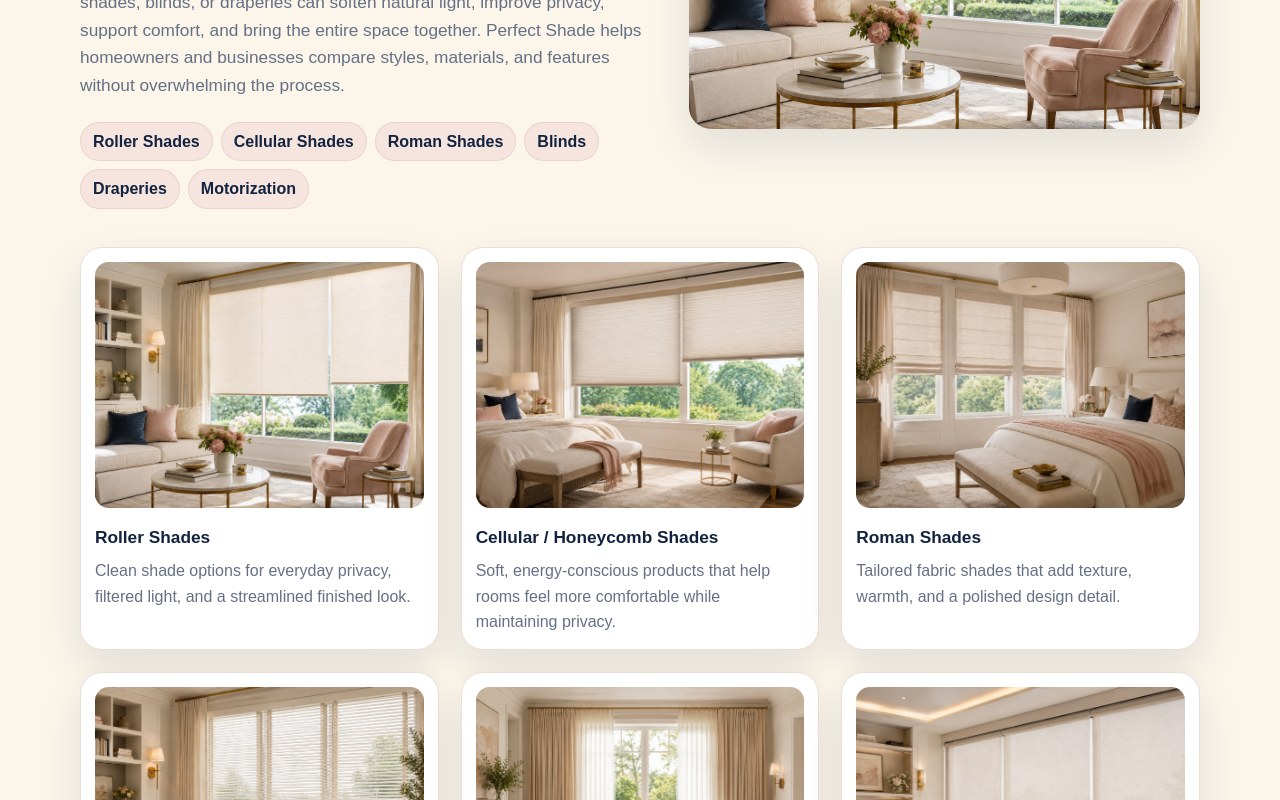
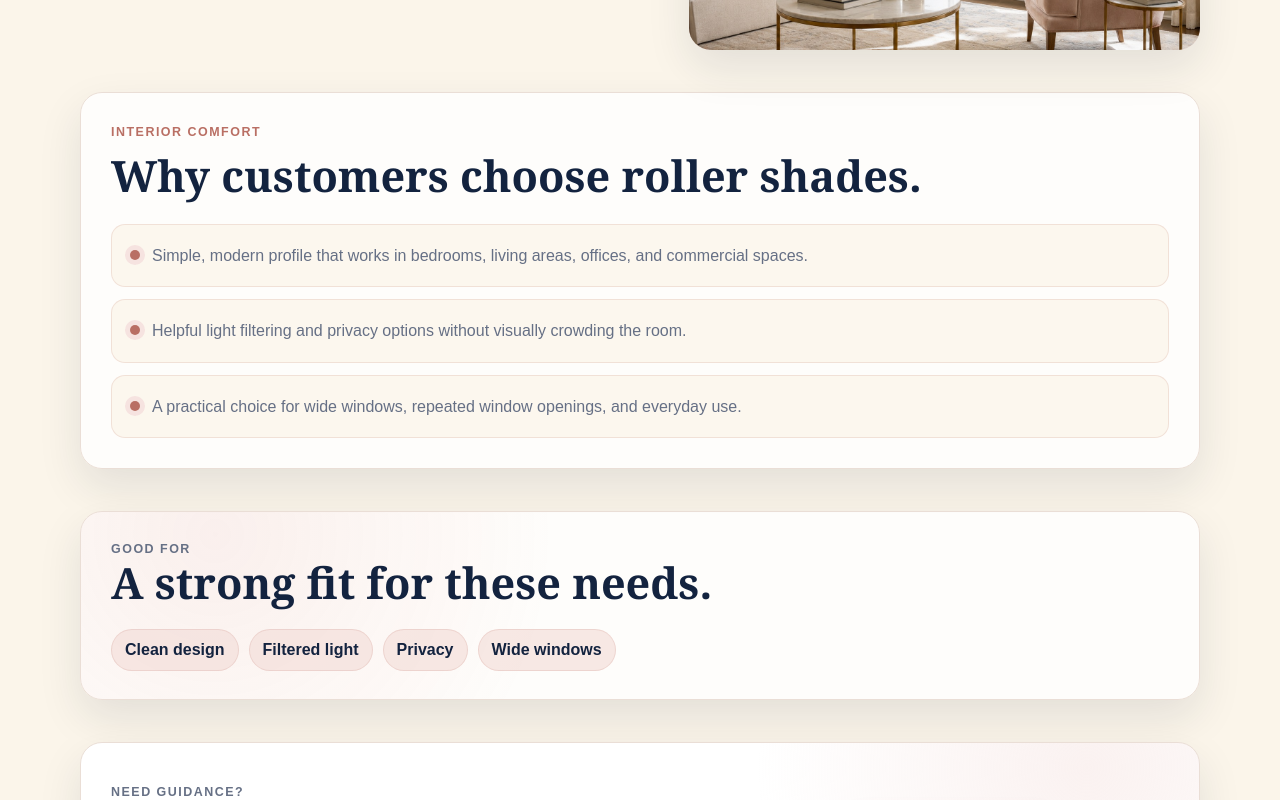
Before and after one commit to unifiedtechworks/GetYourPerfectShade, a Next.js app: page /gallery/window-coverings in a window 1280 px wide. Shown: the part 560-1360 px from the top of the page. Built offline with nearby package versions, Linux system fonts and the light colour scheme.

Commit message:
Focus product detail pages

```diff
--- a/app/gallery/window-coverings/page.tsx
+++ b/app/gallery/window-coverings/page.tsx
@@ -1,4 +1,5 @@
 import type { Metadata } from "next";
+import { Suspense } from "react";
 import { ProductDetailPage } from "@/components/ProductDetailPage";
 import { services } from "@/data/services";
 
@@ -9,5 +10,9 @@ export const metadata: Metadata = {
 };
 
 export default function WindowCoveringProductsPage() {
-  return <ProductDetailPage service={services[0]} />;
+  return (
+    <Suspense fallback={null}>
+      <ProductDetailPage service={services[0]} />
+    </Suspense>
+  );
 }
--- a/components/ProductDetailPage.module.css
+++ b/components/ProductDetailPage.module.css
@@ -47,8 +47,7 @@
   padding: 6px 12px;
 }
 
-.featureImage,
-.projectImage {
+.featureImage {
   position: relative;
   overflow: hidden;
   border-radius: var(--radius-lg);
@@ -60,53 +59,18 @@
   box-shadow: var(--shadow-card);
 }
 
-.projectImage {
-  aspect-ratio: 4 / 3;
-  border-radius: var(--radius-md);
-}
-
 .image {
   object-fit: cover;
   object-position: center;
   transition: transform 260ms ease;
 }
 
-.grid {
-  display: grid;
-  grid-template-columns: repeat(3, 1fr);
-  gap: 22px;
-}
-
-.productItem {
-  border: 1px solid var(--color-line);
-  border-radius: var(--radius-lg);
-  background: var(--color-white);
-  padding: 14px;
-  box-shadow: var(--shadow-card);
-  transition: transform 220ms ease, box-shadow 220ms ease;
-}
-
-.productItem:hover {
-  box-shadow: 0 24px 58px rgba(19, 35, 63, 0.14);
-  transform: translateY(-4px);
-}
-
-.productItem:hover .image {
+.featureImage:hover .image {
   transform: scale(1.03);
 }
 
-.productItem h2 {
-  margin: 16px 0 6px;
-  color: var(--color-navy);
-  font-size: 1.08rem;
-}
-
-.productItem p {
-  margin: 0;
-  color: var(--color-muted);
-}
-
 .details,
+.goodFor,
 .cta {
   margin-top: 42px;
   border: 1px solid var(--color-line);
@@ -120,6 +84,7 @@
 }
 
 .details h2,
+.goodFor h2,
 .cta h2 {
   margin: 0;
   color: var(--color-navy);
@@ -128,30 +93,62 @@
   line-height: 1.08;
 }
 
-.detailGrid {
+.benefitList {
   display: grid;
-  grid-template-columns: repeat(4, 1fr);
-  gap: 14px;
+  gap: 12px;
   margin-top: 24px;
 }
 
-.detailGrid article {
+.benefitList article {
+  display: grid;
+  grid-template-columns: auto 1fr;
+  gap: 12px;
+  align-items: start;
   border: 1px solid rgba(185, 111, 100, 0.16);
   border-radius: var(--radius-md);
   background: rgba(251, 245, 234, 0.76);
   padding: 18px;
 }
 
-.detailGrid h3 {
-  margin: 0 0 8px;
-  color: var(--color-navy);
-  font-size: 1rem;
+.benefitList span {
+  width: 10px;
+  height: 10px;
+  margin-top: 0.45rem;
+  border-radius: 999px;
+  background: var(--color-terracotta);
+  box-shadow: 0 0 0 5px rgba(244, 223, 220, 0.82);
 }
 
-.detailGrid p,
+.benefitList p,
+.goodFor p,
 .cta p {
   margin: 0;
   color: var(--color-muted);
+}
+
+.goodFor {
+  padding: 28px 30px;
+  background:
+    radial-gradient(circle at 12% 12%, rgba(244, 223, 220, 0.46), transparent 34%),
+    rgba(255, 255, 255, 0.78);
+}
+
+.goodFor ul {
+  display: flex;
+  flex-wrap: wrap;
+  gap: 10px;
+  margin: 22px 0 0;
+  padding: 0;
+  list-style: none;
+}
+
+.goodFor li {
+  border: 1px solid rgba(185, 111, 100, 0.16);
+  border-radius: 999px;
+  background: rgba(244, 223, 220, 0.72);
+  color: var(--color-navy);
+  font-weight: 800;
+  padding: 7px 13px;
 }
 
 .cta {
@@ -175,11 +172,6 @@
     grid-template-columns: 1fr;
   }
 
-  .grid,
-  .detailGrid {
-    grid-template-columns: 1fr;
-  }
-
   .cta {
     display: grid;
   }
--- a/components/ProductDetailPage.tsx
+++ b/components/ProductDetailPage.tsx
@@ -1,74 +1,69 @@
+"use client";
+
 import Image from "next/image";
 import Link from "next/link";
+import { useSearchParams } from "next/navigation";
 import type { Service } from "@/data/services";
 import styles from "./ProductDetailPage.module.css";
 
 export function ProductDetailPage({ service }: { service: Service }) {
+  const searchParams = useSearchParams();
+  const selectedSlug = searchParams.get("product");
+  const product =
+    service.productCards.find((card) => card.slug === selectedSlug) ?? service.productCards[0];
+
   return (
     <main className="section">
       <div className="container">
         <Link className={styles.backLink} href="/gallery">
-          Back to products offered
+          Back to Products Offered
         </Link>
         <div className={styles.header}>
           <div>
             <p className="eyebrow">Products Offered</p>
-            <h1>{service.productTitle}</h1>
-            <p>{service.detailIntro}</p>
-            <ul>
-              {service.items.map((item) => (
-                <li key={item}>{item}</li>
-              ))}
-            </ul>
+            <h1>{product.title}</h1>
+            <p>{product.description}</p>
           </div>
           <div className={styles.featureImage}>
             <Image
-              src={service.image.src}
-              alt={service.image.alt}
+              src={product.image.src}
+              alt={product.image.alt}
               fill
               sizes="(max-width: 860px) 100vw, 42vw"
               className={styles.image}
             />
           </div>
         </div>
-        <div className={styles.grid}>
-          {service.productCards.map((card) => (
-            <article key={card.title} className={styles.productItem}>
-              <div className={styles.projectImage}>
-                <Image
-                  src={card.image.src}
-                  alt={card.image.alt}
-                  fill
-                  sizes="(max-width: 860px) 100vw, 33vw"
-                  className={styles.image}
-                />
-              </div>
-              <h2>{card.title}</h2>
-              <p>{card.description}</p>
-            </article>
-          ))}
-        </div>
         <section className={styles.details} aria-labelledby="details-heading">
           <div>
-            <p className="eyebrow">Options</p>
-            <h2 id="details-heading">Details to compare during your consultation.</h2>
+            <p className="eyebrow">{service.eyebrow}</p>
+            <h2 id="details-heading">Why customers choose {product.title.toLowerCase()}.</h2>
           </div>
-          <div className={styles.detailGrid}>
-            {service.highlights.map((highlight) => (
-              <article key={highlight.title}>
-                <h3>{highlight.title}</h3>
-                <p>{highlight.description}</p>
+          <div className={styles.benefitList}>
+            {product.benefits.map((benefit) => (
+              <article key={benefit}>
+                <span aria-hidden="true" />
+                <p>{benefit}</p>
               </article>
             ))}
           </div>
         </section>
+        <section className={styles.goodFor} aria-labelledby="good-for-heading">
+          <p className="eyebrow">Good for</p>
+          <h2 id="good-for-heading">A strong fit for these needs.</h2>
+          <ul>
+            {product.goodFor.map((item) => (
+              <li key={item}>{item}</li>
+            ))}
+          </ul>
+        </section>
         <section className={styles.cta} aria-labelledby="products-cta-heading">
           <div>
             <p className="eyebrow">Need guidance?</p>
-            <h2 id="products-cta-heading">Not sure which option is right for your space?</h2>
+            <h2 id="products-cta-heading">See if this option is right for your space.</h2>
             <p>
-              Perfect Shade can help you compare products, finishes, and features during
-              your consultation.
+              Perfect Shade can help you compare product options, finishes, and features
+              during your consultation.
             </p>
           </div>
           <div className="buttonRow">
--- a/data/services.ts
+++ b/data/services.ts
@@ -17,16 +17,20 @@ export type Service = {
     description: string;
   }[];
   productCards: {
+    slug: string;
     title: string;
     description: string;
     image: {
       src: string;
       alt: string;
     };
+    benefits: string[];
+    goodFor: string[];
   }[];
 };
 
 type ProductOffering = {
+  slug: string;
   title: string;
   href: string;
   description: string;
@@ -89,7 +93,15 @@ export const services: Service[] = [
     eyebrow: "Interior comfort",
     icon: "WC",
     image: productImages.rollerShades,
-    items: ["Roller Shades", "Cellular Shades", "Roman Shades", "Blinds", "Draperies", "Motorization"],
+    items: [
+      "Roller Shades",
+      "Cellular Shades",
+      "Roman Shades",
+      "Blinds",
+      "Draperies",
+      "Motorization",
+      "Commercial Solutions"
+    ],
     highlights: [
       {
         title: "Roller Shades",
@@ -114,40 +126,95 @@ export const services: Service[] = [
     ],
     productCards: [
       {
+        slug: "roller-shades",
         title: "Roller Shades",
         description:
           "Clean shade options for everyday privacy, filtered light, and a streamlined finished look.",
-        image: productImages.rollerShades
+        image: productImages.rollerShades,
+        benefits: [
+          "Simple, modern profile that works in bedrooms, living areas, offices, and commercial spaces.",
+          "Helpful light filtering and privacy options without visually crowding the room.",
+          "A practical choice for wide windows, repeated window openings, and everyday use."
+        ],
+        goodFor: ["Clean design", "Filtered light", "Privacy", "Wide windows"]
       },
       {
+        slug: "cellular-honeycomb-shades",
         title: "Cellular / Honeycomb Shades",
         description:
           "Soft, energy-conscious products that help rooms feel more comfortable while maintaining privacy.",
-        image: productImages.cellularHoneycombShades
+        image: productImages.cellularHoneycombShades,
+        benefits: [
+          "Cellular construction helps add a soft insulating layer at the window.",
+          "A warm, quiet look for bedrooms, living spaces, offices, and street-facing rooms.",
+          "Available in options that balance daylight, comfort, and privacy."
+        ],
+        goodFor: ["Comfort", "Privacy", "Bedrooms", "Energy-conscious spaces"]
       },
       {
+        slug: "roman-shades",
         title: "Roman Shades",
         description:
           "Tailored fabric shades that add texture, warmth, and a polished design detail.",
-        image: productImages.romanShades
+        image: productImages.romanShades,
+        benefits: [
+          "Adds fabric softness with a more tailored profile than full drapery panels.",
+          "Works well when the window covering should be part of the room design.",
+          "A refined choice for bedrooms, dining rooms, sitting areas, and statement windows."
+        ],
+        goodFor: ["Soft texture", "Tailored style", "Bedrooms", "Design-focused rooms"]
       },
       {
+        slug: "blinds",
         title: "Blinds",
         description:
           "Classic adjustable coverings for flexible privacy, light control, and practical daily use.",
-        image: productImages.blinds
+        image: productImages.blinds,
+        benefits: [
+          "Adjustable slats make it easy to shift between privacy, daylight, and view.",
+          "A familiar, practical option for busy rooms and everyday routines.",
+          "Well suited for spaces that need flexible control throughout the day."
+        ],
+        goodFor: ["Adjustable light", "Everyday privacy", "Busy rooms", "Practical control"]
       },
       {
+        slug: "draperies",
         title: "Draperies",
         description:
           "Custom fabric treatments that add softness, height, color, and a finished designer feel.",
-        image: productImages.draperies
+        image: productImages.draperies,
+        benefits: [
+          "Brings softness, color, texture, and a more finished feel to the room.",
+          "Can be layered with shades or blinds for comfort, privacy, and style.",
+          "A strong option when windows need visual height or a more custom look."
+        ],
+        goodFor: ["Layered design", "Softness", "Finished rooms", "Statement windows"]
       },
       {
+        slug: "motorized-window-coverings",
         title: "Motorized Window Coverings",
         description:
           "Convenient controls that make daily shade adjustments easier for homes and commercial spaces.",
-        image: productImages.motorizedWindowCoverings
+        image: productImages.motorizedWindowCoverings,
+        benefits: [
+          "Makes daily shade adjustments easier for large or hard-to-reach windows.",
+          "Supports consistent light control for routines, comfort, and privacy.",
+          "Useful in both homes and commercial spaces with multiple windows."
+        ],
+        goodFor: ["Convenience", "Large windows", "Hard-to-reach areas", "Commercial spaces"]
+      },
+      {
+        slug: "commercial-window-covering-solutions",
+        title: "Commercial Window Covering Solutions",
+        description:
+          "Professional solutions for offices, storefronts, meeting rooms, and commercial spaces that need privacy, durability, and polished presentation.",
+        image: productImages.commercialWindowCoveringSolutions,
+        benefits: [
+          "Supports a polished, consistent look for offices, meeting rooms, and customer-facing areas.",
+          "Helps manage privacy, glare, and light control in spaces used throughout the workday.",
+          "Selected around practical needs like durability, daily operation, and professional presentation."
+        ],
+        goodFor: ["Offices", "Meeting rooms", "Storefronts", "Commercial interiors"]
       }
     ]
   },
@@ -188,40 +255,82 @@ export const services: Service[] = [
     ],
     productCards: [
       {
+        slug: "exterior-shades",
         title: "Exterior Shades",
         description:
           "Outdoor shade products for patios, windows, and sun-facing areas that need better comfort.",
-        image: productImages.exteriorShades
+        image: productImages.exteriorShades,
+        benefits: [
+          "Helps manage sunlight before it reaches patios, porches, and sun-facing glass.",
+          "Adds comfort while keeping outdoor spaces more usable during bright parts of the day.",
+          "A polished option for homes and businesses that need practical sun control."
+        ],
+        goodFor: ["Patio comfort", "Sun-facing areas", "Outdoor living", "Heat and glare control"]
       },
       {
+        slug: "solar-screens",
         title: "Solar Screens",
         description:
           "Exterior screen options that soften harsh light while keeping the property looking clean.",
-        image: productImages.solarScreens
+        image: productImages.solarScreens,
+        benefits: [
+          "Softens harsh sunlight while preserving a clean exterior appearance.",
+          "Helps reduce glare and bright exposure around outdoor seating or window areas.",
+          "A practical choice when comfort matters but the space still needs an open feel."
+        ],
+        goodFor: ["Glare reduction", "Filtered outdoor light", "Patios", "Exterior windows"]
       },
       {
+        slug: "awnings",
         title: "Awnings",
         description:
           "Shade structures for patios, entries, storefronts, and outdoor gathering areas.",
-        image: productImages.awnings
+        image: productImages.awnings,
+        benefits: [
+          "Creates a defined shade zone for patios, entries, and gathering areas.",
+          "Adds curb appeal and a more finished architectural presence.",
+          "Helps make outdoor spaces feel more comfortable and intentional."
+        ],
+        goodFor: ["Patios", "Entries", "Outdoor seating", "Curb appeal"]
       },
       {
+        slug: "patio-comfort",
         title: "Patio Comfort",
         description:
           "Exterior solutions that help seating and gathering areas feel more usable during bright parts of the day.",
-        image: productImages.exteriorShades
+        image: productImages.exteriorShades,
+        benefits: [
+          "Helps outdoor seating areas feel more comfortable during sunny hours.",
+          "Supports shade planning for patios, covered spaces, and gathering areas.",
+          "Can be matched to the way the space is used day to day."
+        ],
+        goodFor: ["Outdoor seating", "Gathering areas", "Bright patios", "Comfort planning"]
       },
       {
+        slug: "sun-facing-windows",
         title: "Sun-Facing Windows",
         description:
           "Products selected to manage sunlight before it reaches interior rooms or work areas.",
-        image: productImages.solarScreens
+        image: productImages.solarScreens,
+        benefits: [
+          "Helps manage sunlight before it reaches interior rooms or work areas.",
+          "Useful for windows that contribute to heat, glare, or uncomfortable brightness.",
+          "Supports comfort without making the window solution feel heavy."
+        ],
+        goodFor: ["Bright windows", "Heat control", "Glare control", "Work areas"]
       },
       {
+        slug: "commercial-exterior-shade",
         title: "Commercial Exterior Shade",
         description:
           "Professional options for businesses that want comfort, curb appeal, and a polished presentation.",
-        image: productImages.commercialWindowCoveringSolutions
+        image: productImages.commercialWindowCoveringSolutions,
+        benefits: [
+          "Supports a polished exterior or customer-facing presentation.",
+          "Helps manage comfort for offices, storefronts, patios, and commercial spaces.",
+          "Selected around practical needs like glare, usability, privacy, and durability."
+        ],
+        goodFor: ["Businesses", "Storefronts", "Commercial patios", "Customer-facing spaces"]
       }
     ]
   }
@@ -237,71 +346,81 @@ export const productCategories = services.map((service) => ({
 
 export const productOfferings: ProductOffering[] = [
   {
+    slug: "roller-shades",
     title: "Roller Shades",
-    href: "/gallery/window-coverings",
+    href: "/gallery/window-coverings?product=roller-shades",
     description:
       "Clean, versatile shades for everyday light control, privacy, and a simple finished look.",
     image: productImages.rollerShades
   },
   {
+    slug: "cellular-honeycomb-shades",
     title: "Cellular / Honeycomb Shades",
-    href: "/gallery/window-coverings",
+    href: "/gallery/window-coverings?product=cellular-honeycomb-shades",
     description:
       "Energy-conscious shades designed to soften light, add privacy, and help rooms feel more comfortable.",
     image: productImages.cellularHoneycombShades
   },
   {
+    slug: "roman-shades",
     title: "Roman Shades",
-    href: "/gallery/window-coverings",
+    href: "/gallery/window-coverings?product=roman-shades",
     description:
       "Soft fabric shades that bring warmth, texture, and a tailored design finish to the room.",
     image: productImages.romanShades
   },
   {
+    slug: "blinds",
     title: "Blinds",
-    href: "/gallery/window-coverings",
+    href: "/gallery/window-coverings?product=blinds",
     description:
       "Classic adjustable window coverings for flexible privacy, light control, and practical everyday use.",
     image: productImages.blinds
   },
   {
+    slug: "draperies",
     title: "Draperies",
-    href: "/gallery/window-coverings",
+    href: "/gallery/window-coverings?product=draperies",
     description:
       "Custom fabric treatments that add softness, height, color, and a finished designer feel.",
     image: productImages.draperies
   },
   {
+    slug: "motorized-window-coverings",
     title: "Motorized Window Coverings",
-    href: "/gallery/window-coverings",
+    href: "/gallery/window-coverings?product=motorized-window-coverings",
     description:
       "Convenient shade control for hard-to-reach windows, daily routines, and modern comfort.",
     image: productImages.motorizedWindowCoverings
   },
   {
+    slug: "exterior-shades",
     title: "Exterior Shades",
-    href: "/gallery/exterior-solutions",
+    href: "/gallery/exterior-solutions?product=exterior-shades",
     description:
       "Outdoor shade solutions that help manage sun exposure and improve comfort around patios and exterior-facing spaces.",
     image: productImages.exteriorShades
   },
   {
+    slug: "solar-screens",
     title: "Solar Screens",
-    href: "/gallery/exterior-solutions",
+    href: "/gallery/exterior-solutions?product=solar-screens",
     description:
       "Exterior screen options that help reduce harsh sunlight while preserving a clean exterior look.",
     image: productImages.solarScreens
   },
   {
+    slug: "awnings",
     title: "Awnings",
-    href: "/gallery/exterior-solutions",
+    href: "/gallery/exterior-solutions?product=awnings",
     description:
       "Shade structures that add comfort, curb appeal, and usable outdoor space.",
     image: productImages.awnings
   },
   {
+    slug: "commercial-window-covering-solutions",
     title: "Commercial Window Covering Solutions",
-    href: "/gallery/window-coverings",
+    href: "/gallery/window-coverings?product=commercial-window-covering-solutions",
     description:
       "Professional solutions for offices, storefronts, meeting rooms, and commercial spaces that need privacy, durability, and polished presentation.",
     image: productImages.commercialWindowCoveringSolutions
```
Also changed, not shown: app/gallery/exterior-solutions/page.tsx (+6 -1 lines).
